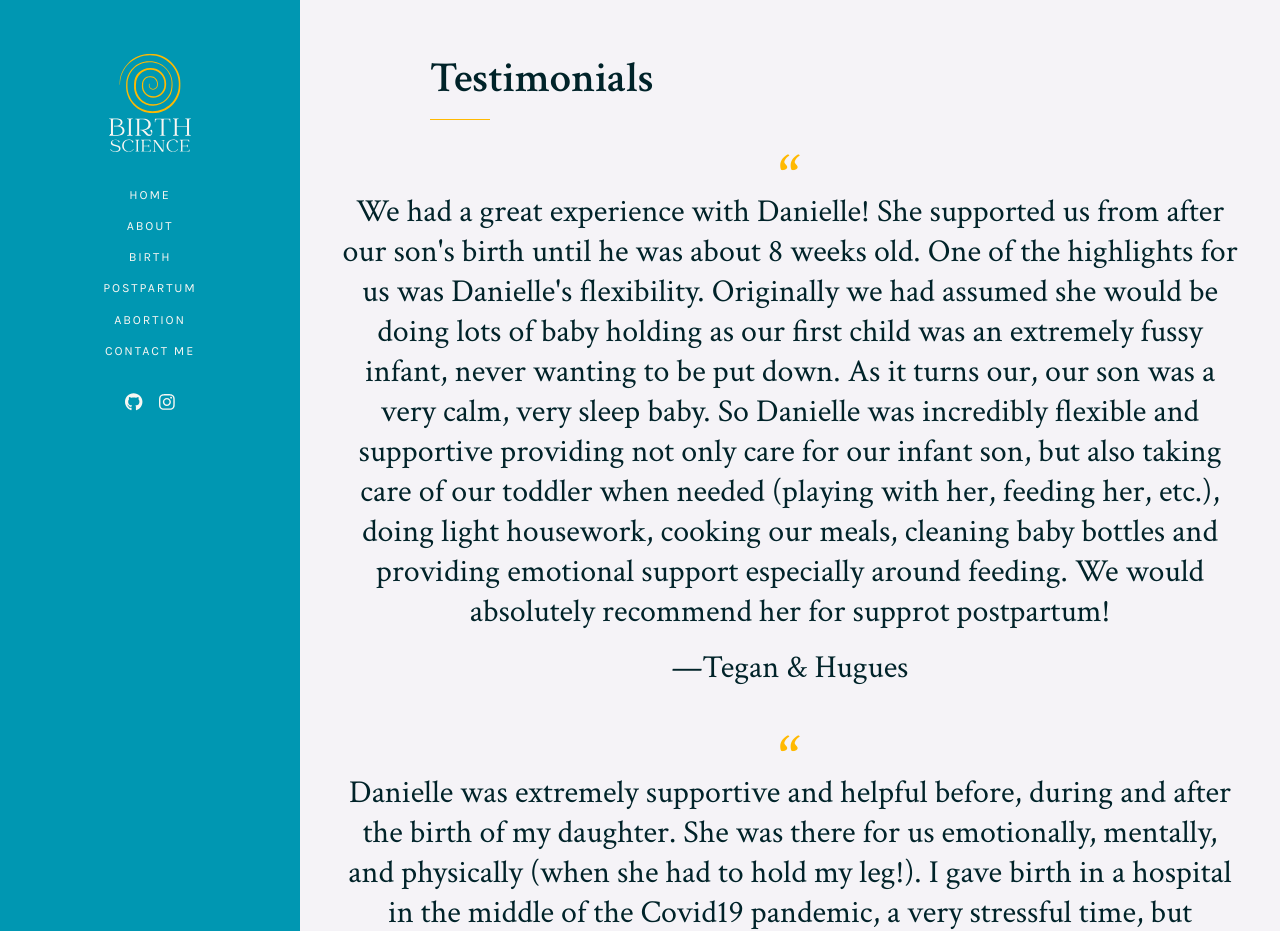
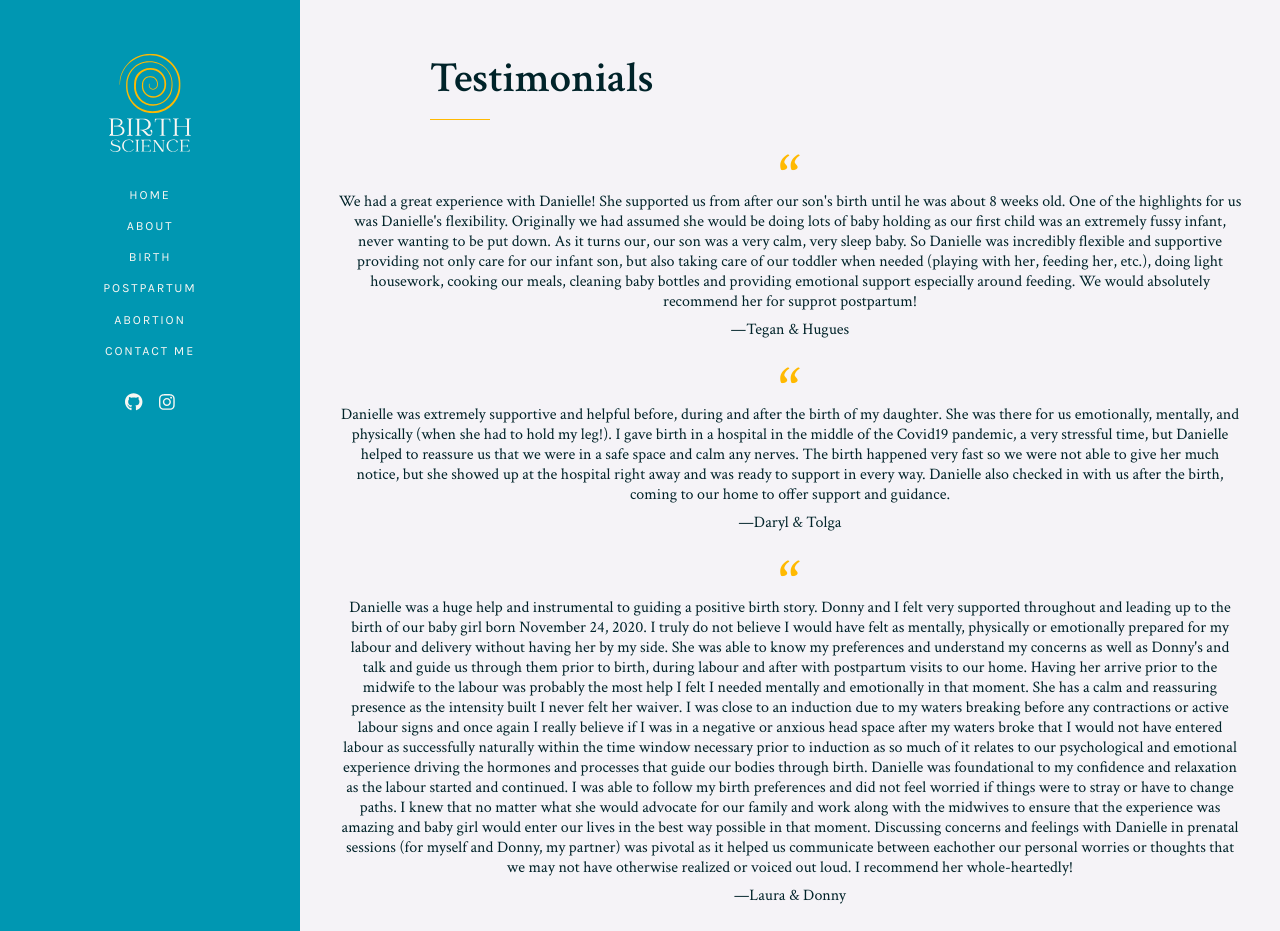
Before and after one commit to mch3rry/mypage, a Jekyll site: the page built from testimonials.md, in a window 1280 px wide and 1400 px high. Shown: the top 931 px of the window. Built offline with Jekyll 4.4.1, drawn with Linux system fonts in a browser that asks for light colours.

Commit message:
Update testimonials.md

```diff
--- a/testimonials.md
+++ b/testimonials.md
@@ -2,7 +2,14 @@
 layout: page
 title: Testimonials
 ---
+<style>
 
+blockquote
+{
+  font-size: 16px;
+}
+
+</style>
 <blockquote cite="https://doulamatch.net/testimonial/detail/88761">
   <p>We had a great experience with Danielle! She supported us from after our son's birth until he was about 8 weeks old. One of the highlights for us was Danielle's flexibility. Originally we had assumed she would be doing lots of baby holding as our first child was an extremely fussy infant, never wanting to be put down. As it turns our, our son was a very calm, very sleep baby. So Danielle was incredibly flexible and supportive providing not only care for our infant son, but also taking care of our toddler when needed (playing with her, feeding her, etc.), doing light housework, cooking our meals, cleaning baby bottles and providing emotional support especially around feeding. We would absolutely recommend her for supprot postpartum!</p>
   <footer>—Tegan & Hugues</footer>
```
